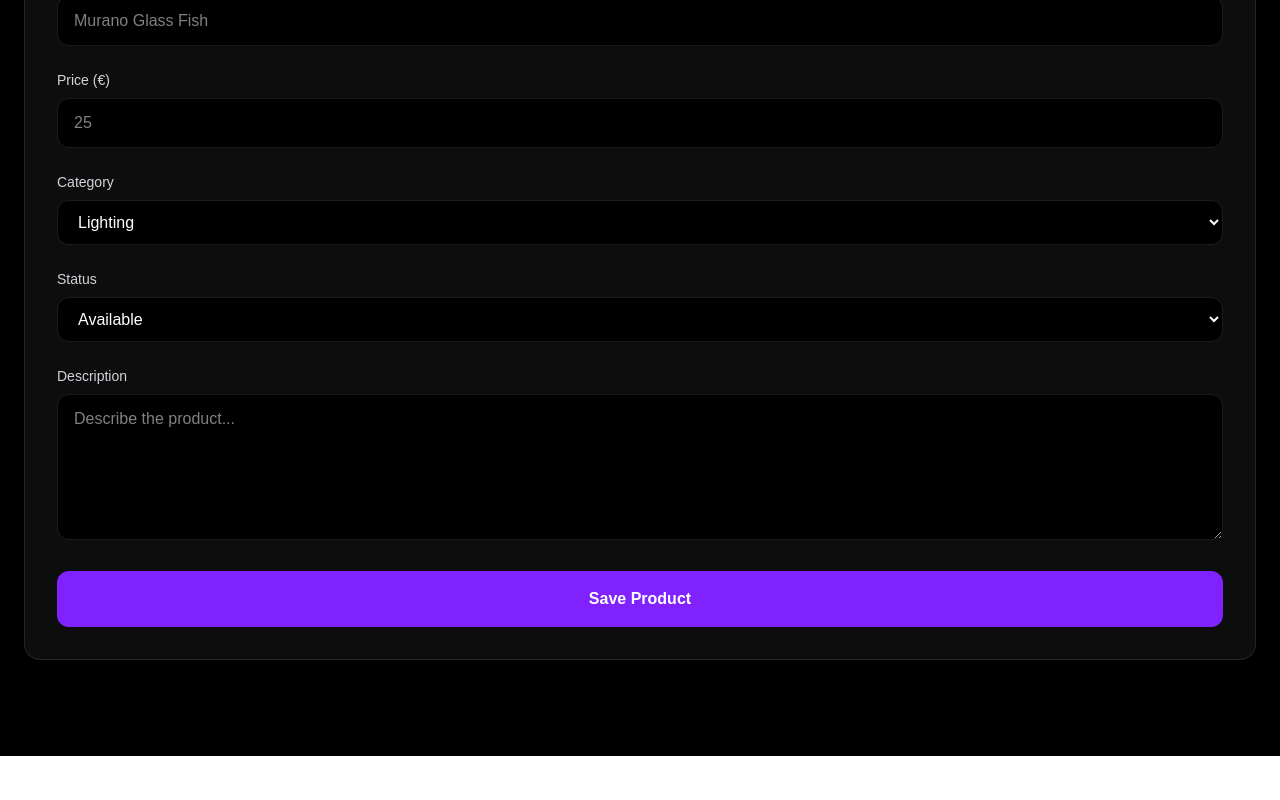
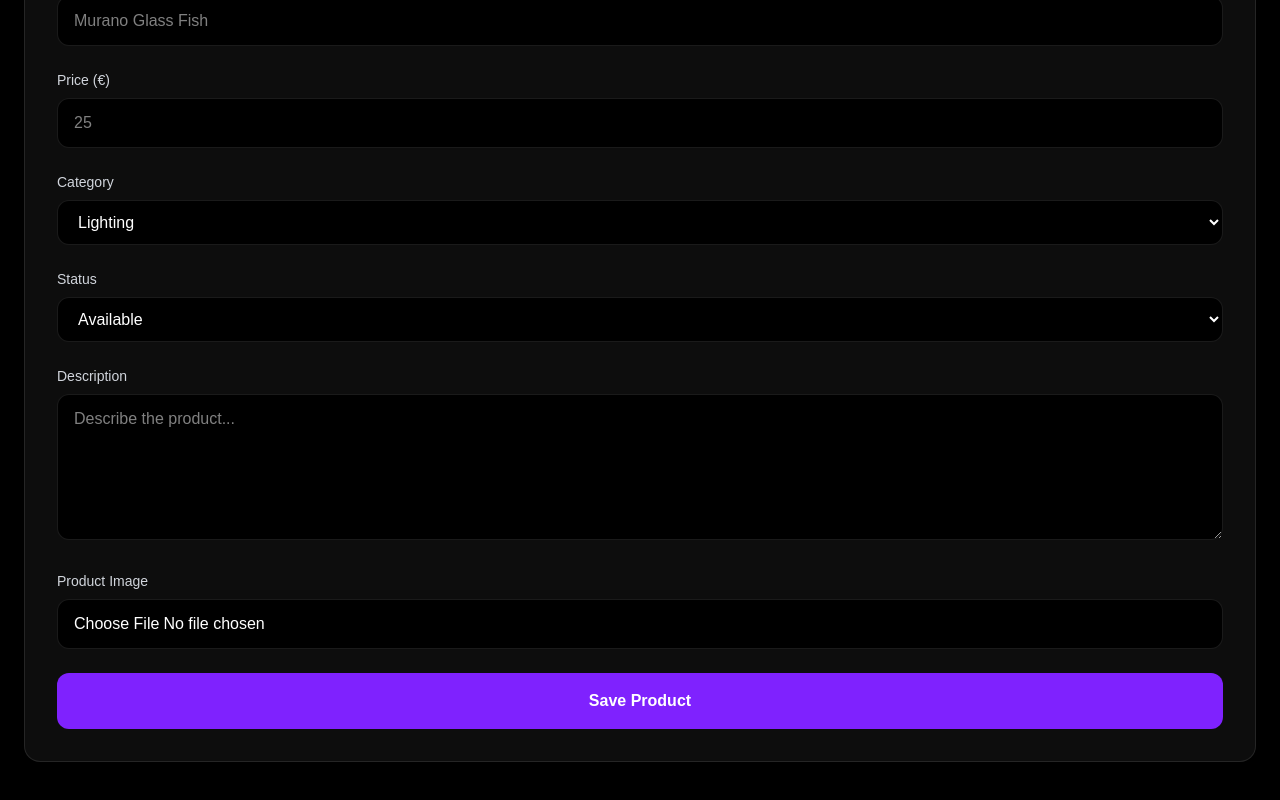
Before and after one commit to lavenderoyugi/lavender-professional-platform07-2026, a Next.js app: page /en/admin in a window 1280 px wide. Shown: the part 1043-1843 px from the top of the page. Before the commit the page ends 1799 px from the top, so only its background shows below. Built offline with nearby package versions, Linux system fonts and the light colour scheme; no server answers; the database is empty; what @once-ui-system/core would draw is missing.

Commit message:
Complete product creation with image upload

```diff
--- a/src/components/admin/ProductForm.tsx
+++ b/src/components/admin/ProductForm.tsx
@@ -24,6 +24,7 @@ export default function ProductForm({
   status: "Available",
   description: "",
 });
+const [image, setImage] = useState<File | null>(null);
 useEffect(() => {
   if (selectedProduct) {
     setProduct({
@@ -37,15 +38,41 @@ useEffect(() => {
   }
 }, [selectedProduct]);
 const saveProduct = async () => {
+    let imageUrl = "";
+
+if (image) {
+  const cleanName = image.name.replace(/[^a-zA-Z0-9.-]/g, "_");
+  const fileName = `${Date.now()}-${cleanName}`;
+
+  const { error: uploadError } = await supabase.storage
+    .from("products")
+    .upload(fileName, image, {
+      cacheControl: "3600",
+      upsert: true,
+    });
+
+  if (uploadError) {
+    toast.error(uploadError.message);
+    return;
+  }
+
+  const { data } = supabase.storage
+    .from("products")
+    .getPublicUrl(fileName);
+
+  imageUrl = data.publicUrl;
+}
     if (product.id) {
   const { error } = await supabase
     .from("products")
+
   .update({
   name: product.name,
   price: Number(product.price),
   category: product.category,
   status: product.status,
   description: product.description,
+  image_url: imageUrl,
 })
     .eq("id", product.id);
 
@@ -71,9 +98,9 @@ const saveProduct = async () => {
     category: product.category,
     status: product.status,
     description: product.description,
+    image_url: imageUrl,
   },
 ]);
-
   if (error) {
   toast.error(error.message);
   return;
@@ -205,6 +232,22 @@ setTimeout(() => {
             className="w-full rounded-xl border border-white/10 bg-black px-4 py-3 outline-none focus:border-violet-500"
           />
         </div>
+        <div>
+  <label className="mb-2 block text-sm text-gray-300">
+    Product Image
+  </label>
+
+  <input
+  type="file"
+  accept="image/*"
+  onChange={(e) => {
+    if (e.target.files?.[0]) {
+      setImage(e.target.files[0]);
+    }
+  }}
+  className="w-full rounded-xl border border-white/10 bg-black px-4 py-3"
+/>
+</div>
 
         <button
   onClick={saveProduct}
```
Lines whose indentation alone changed are shown as unchanged.
